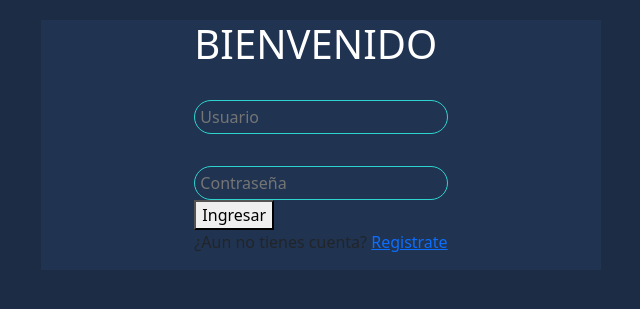
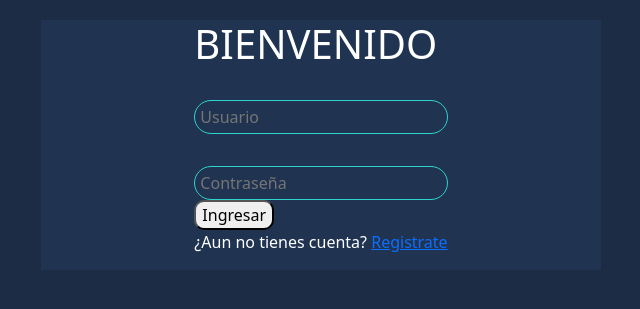
Before and after one commit to nitro4741/HOTELES_CRUD, a PHP site: page /app/Hoteles/index.php in a window 1280 px wide. Shown: the part 192-501 px from the top of the page, without its empty margins (319-959 px from the left). Run offline with PHP 8.4, Linux system fonts and the light colour scheme.

Commit message:
edicion de boton

```diff
--- a/app/Hoteles/index.php
+++ b/app/Hoteles/index.php
@@ -31,7 +31,7 @@
                 </div>
                 <button class="button" type="submit">Ingresar</button>
                 <div class="item-register">
-                    <p>¿Aun no tienes cuenta? <a href="#">Registrate</a></p>
+                    <p class="letter-register">¿Aun no tienes cuenta? <a href="#">Registrate</a></p>
                 </div>
             </form>
         </div>
--- a/assets/css/styles.css
+++ b/assets/css/styles.css
@@ -57,3 +57,11 @@
     height: 100%;
     padding: 5px;
 }
+
+.letter-register {
+    color: white;
+}
+
+.button {
+    border-radius: 10px;
+}
```
